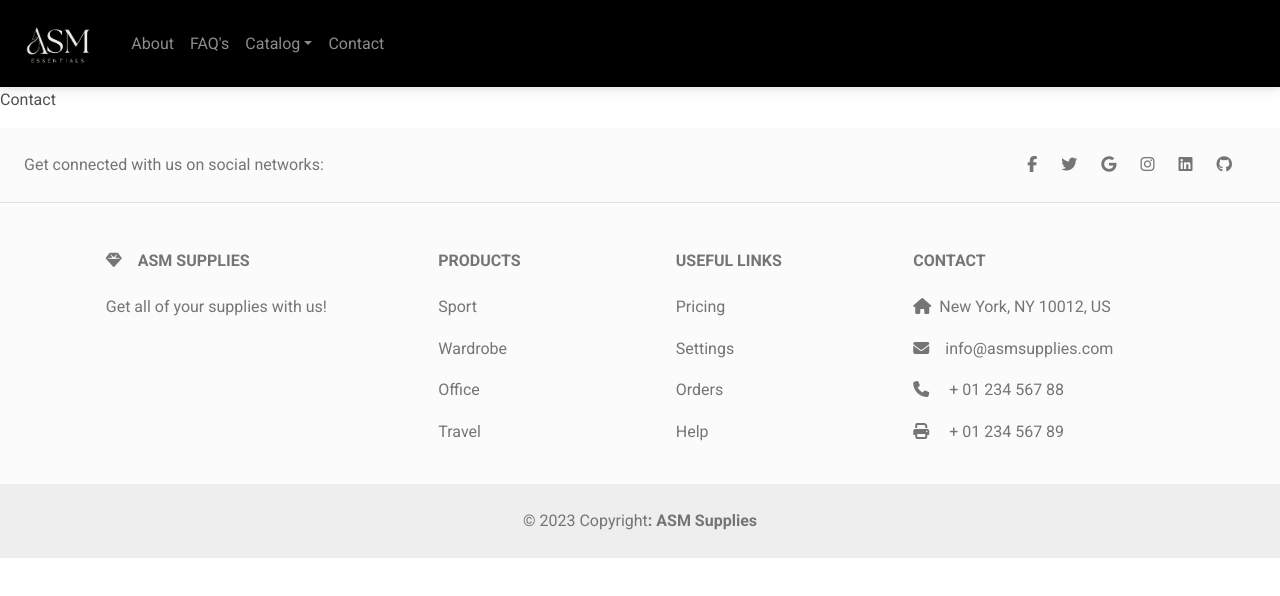
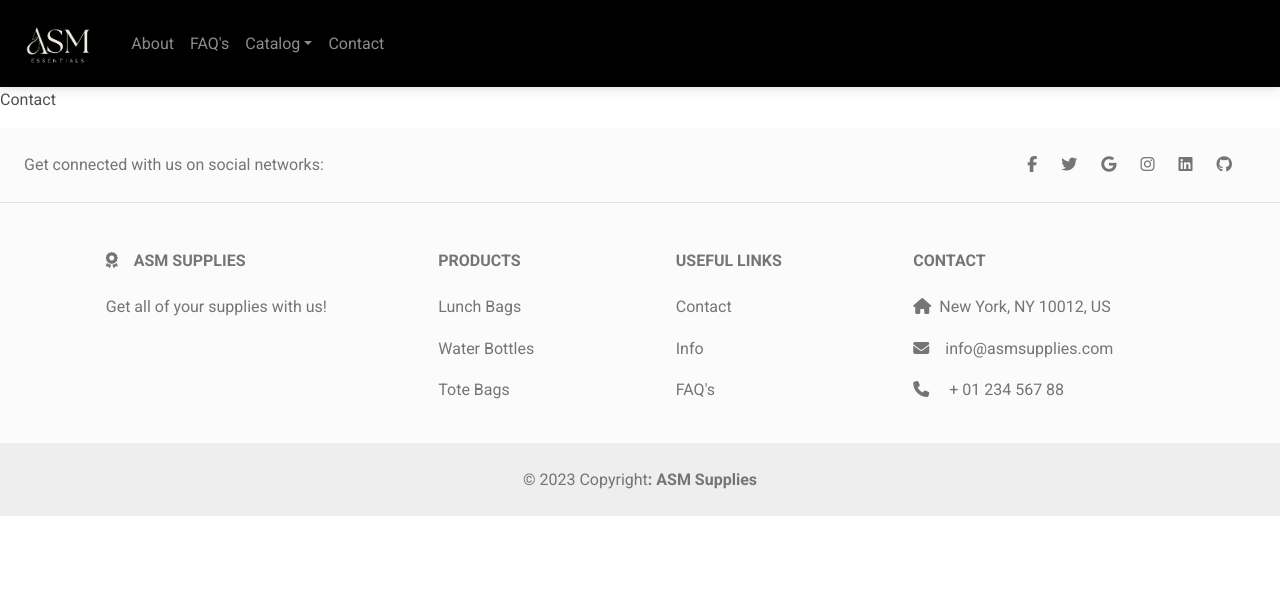
Before and after one commit to jamalamar/ASM, a React (Create React App) app: page /Contact in a window 1280 px wide. Shown: the top 596 px of the page. Built offline with nearby package versions, Linux system fonts and the light colour scheme.

Commit message:
edited footer

```diff
--- a/src/Components/Footer.js
+++ b/src/Components/Footer.js
@@ -36,7 +36,7 @@ export default function Footer() {
           <MDBRow className='mt-3'>
             <MDBCol md="3" lg="4" xl="3" className='mx-auto mb-4'>
               <h6 className='text-uppercase fw-bold mb-4'>
-                <MDBIcon icon="gem" className="me-3" />
+                <MDBIcon icon="award" className="me-3" />
                 ASM Supplies
               </h6>
               <p>
@@ -48,22 +48,17 @@ export default function Footer() {
               <h6 className='text-uppercase fw-bold mb-4'>Products</h6>
               <p>
                 <a href='#!' className='text-reset'>
-                  Sport
+                  Lunch Bags
                 </a>
               </p>
               <p>
                 <a href='#!' className='text-reset'>
-                  Wardrobe
+                  Water Bottles
                 </a>
               </p>
               <p>
                 <a href='#!' className='text-reset'>
-                  Office
-                </a>
-              </p>
-              <p>
-                <a href='#!' className='text-reset'>
-                  Travel
+                  Tote Bags
                 </a>
               </p>
             </MDBCol>
@@ -72,22 +67,17 @@ export default function Footer() {
               <h6 className='text-uppercase fw-bold mb-4'>Useful links</h6>
               <p>
                 <a href='#!' className='text-reset'>
-                  Pricing
+                  Contact
                 </a>
               </p>
               <p>
                 <a href='#!' className='text-reset'>
-                  Settings
+                  Info
                 </a>
               </p>
               <p>
                 <a href='#!' className='text-reset'>
-                  Orders
-                </a>
-              </p>
-              <p>
-                <a href='#!' className='text-reset'>
-                  Help
+                  FAQ's
                 </a>
               </p>
             </MDBCol>
@@ -105,9 +95,6 @@ export default function Footer() {
               <p>
                 <MDBIcon icon="phone" className="me-3" /> + 01 234 567 88
               </p>
-              <p>
-                <MDBIcon icon="print" className="me-3" /> + 01 234 567 89
-              </p>
             </MDBCol>
           </MDBRow>
         </MDBContainer>
```
